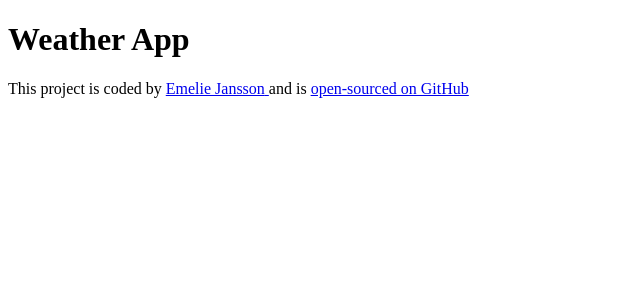
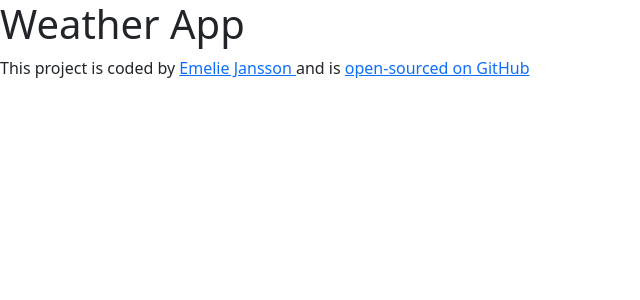
Before and after one commit to aworkconsulting/react-weather-app-emelie, a React (Create React App) app: page / in a window 1280 px wide. Shown: the top 300 px of the page, without its empty margins (0-640 px from the left). Built offline with nearby package versions, Linux system fonts and the light colour scheme.

Commit message:
added bootstrap

```diff
--- a/package.json
+++ b/package.json
@@ -6,6 +6,7 @@
     "@testing-library/jest-dom": "^5.16.5",
     "@testing-library/react": "^13.4.0",
     "@testing-library/user-event": "^13.5.0",
+    "bootstrap": "^5.2.2",
     "react": "^18.2.0",
     "react-dom": "^18.2.0",
     "react-scripts": "5.0.1",
--- a/src/App.js
+++ b/src/App.js
@@ -4,11 +4,15 @@ import "./App.css";
 export default function App() {
   return (
     <div className="App">
-      {" "}
+      <div className="coontainer">
         <h1>Weather App</h1>
         <footer>
           This project is coded by{" "}
-        <a href="https://aworkconsulting.se/" target="_blank" rel="noreferrer">
+          <a
+            href="https://aworkconsulting.se/"
+            target="_blank"
+            rel="noreferrer"
+          >
             Emelie Jansson{" "}
           </a>
           and is{" "}
@@ -21,5 +25,6 @@ export default function App() {
           </a>
         </footer>
       </div>
+    </div>
   );
 }
--- a/src/index.js
+++ b/src/index.js
@@ -1,5 +1,6 @@
 import React from "react";
 import ReactDOM from "react-dom/client";
+import "bootstrap/dist/css/bootstrap.css";
 import App from "./App";
 import reportWebVitals from "./reportWebVitals";
 
```
Also changed, not shown: 1 other file (tests, documents, lock files or other folders). Lines whose indentation alone changed are shown as unchanged.
